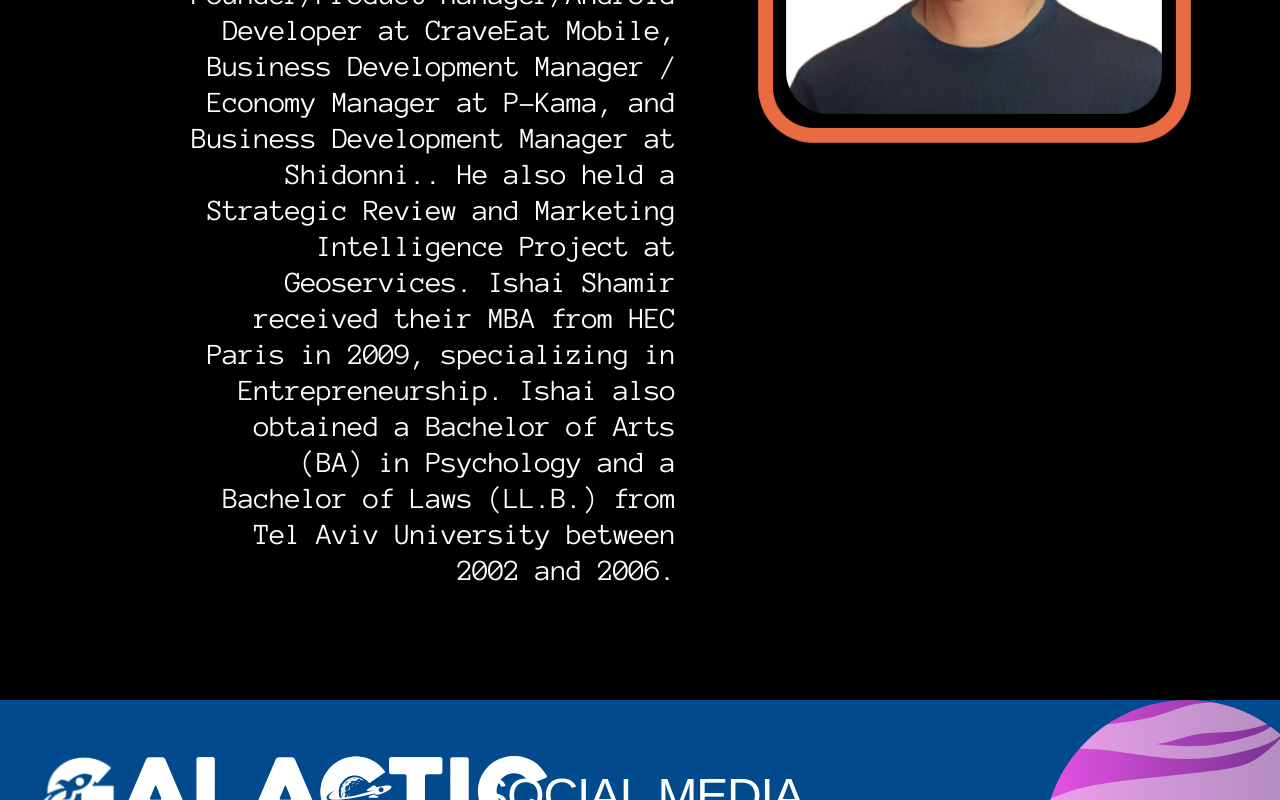
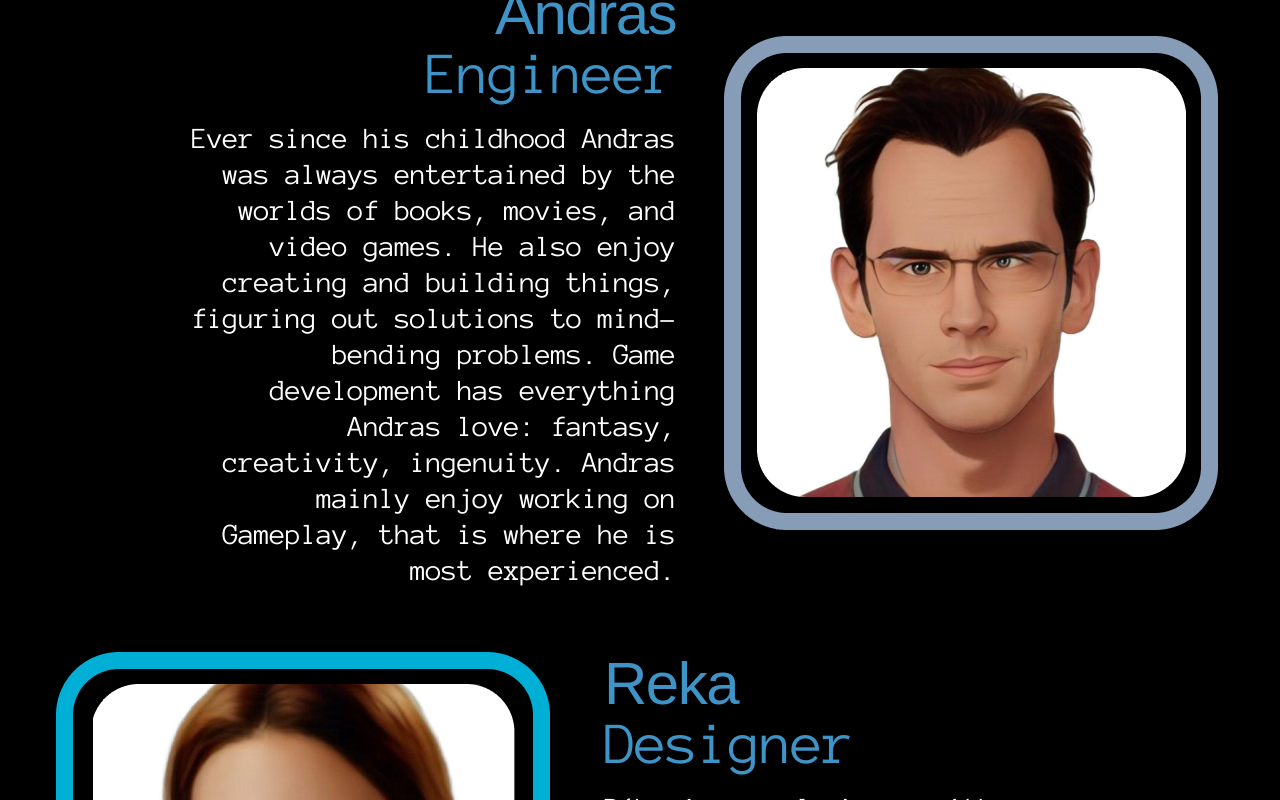
Before and after one commit to GalacticSyndicateGames/website, a SvelteKit app: page / in a window 1280 px wide. Shown: the part 5680-6480 px from the top of the page. Built offline with nearby package versions, Linux system fonts and the light colour scheme; a web font is replaced by a local one.

Commit message:
add(bio of alex and reka)

```diff
--- a/src/routes/our-team.svelte
+++ b/src/routes/our-team.svelte
@@ -37,12 +37,6 @@
       description: 'Betti has a remarkable ability to identify exceptional talents. She has worked with global companies including Cloudera and GitLab to assemble winning teams that thrive on creative problem solving. Her emphasis on fostering a culture of innovation and driving efficiency has made a significant impact on the success of the organizations she has worked with.'
 
     },
-    {
-      name: 'Andras',
-      role: 'Intern',
-      imgSrc: '/images/team/andras.png',
-      description: 'Ever since his childhood Andras was always entertained by the worlds of books, movies, and video games. He also enjoy creating and building things, figuring out solutions to mind-bending problems. Game development has everything Andras love: fantasy, creativity, ingenuity. Andras mainly enjoy working on Gameplay, that is where he is most experienced.'
-    },
 		{
 			name: 'Ishai',
 			role: 'Advisor',
@@ -50,6 +44,24 @@
 			description:
 				'On an advisory level Ishai brings to us his extensive work experience in the tech industry. Ishai was the CEO & Founder of Growth Streak, Business Performance at Proteus Games, Business Growth Advisor at Lightricks, CPO at JOB TODAY, Senior Director, Product Management & Business Performance and Director, Product Management & Business Performance at King, Lead Product Manager, Senior Product Manager and Product Manager at Electronic Arts (EA), Co-Founder/Product Manager/Android Developer at CraveEat Mobile, Business Development Manager / Economy Manager at P-Kama, and Business Development Manager at Shidonni.. He also held a Strategic Review and Marketing Intelligence Project at Geoservices.  Ishai Shamir received their MBA from HEC Paris in 2009, specializing in Entrepreneurship. Ishai also obtained a Bachelor of Arts (BA) in Psychology and a Bachelor of Laws (LL.B.) from Tel Aviv University between 2002 and 2006.'
 		},
+    {
+      name: 'Andras',
+      role: 'Engineer',
+      imgSrc: '/images/team/andras.png',
+      description: 'Ever since his childhood Andras was always entertained by the worlds of books, movies, and video games. He also enjoy creating and building things, figuring out solutions to mind-bending problems. Game development has everything Andras love: fantasy, creativity, ingenuity. Andras mainly enjoy working on Gameplay, that is where he is most experienced.'
+    },
+    {
+      name: 'Reka',
+      role: 'Designer',
+      imgSrc: '/images/team/reka.png',
+      description: 'Réka is our designer with a passion for creating visually stunning and user-friendly digital experiences. Réka has loved the world of art since she was young. She studied engineering at university, where she realized that the combination of the two was the perfect profession for her.'
+    },
+    {
+      name: 'Alex',
+      role: 'Engineer',
+      imgSrc: '/images/team/alex.png',
+      description: 'Alex is a passionate software engineer, striving for efficiency in his work. His journey began in high school, where he learned programming, and it has led him to experiment with all kinds of coding. He finds joy in developing optimized solutions for backend services and internal tools.'
+    }
 	];
 </script>
 
```
